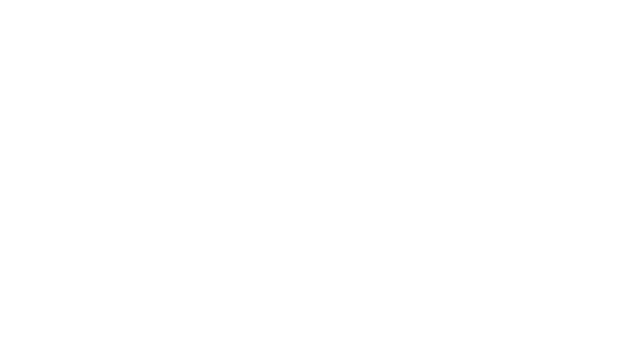
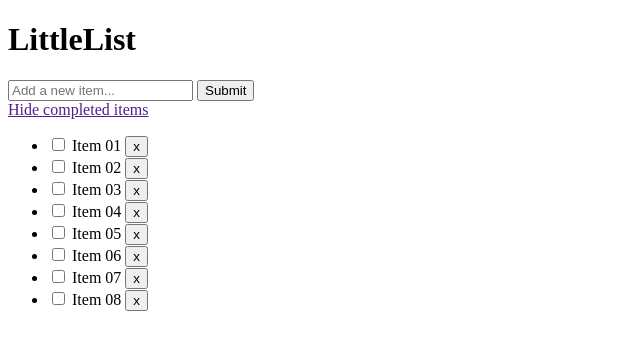
Before and after one commit to ainarela/shopping-list, a plain HTML site: page index.html in a window 1280 px wide. Shown: the whole page, without its empty margins (0-640 px from the left). Drawn offline with Linux system fonts and the light colour scheme.

Commit message:
Added HTML

```diff
--- a/index.html
+++ b/index.html
@@ -6,6 +6,57 @@
 </head>
 <body>
 
+<div class="wrapper">
+	<h1 class="app-name">LittleList</h1>
+	<form class="new-item">
+		<input type="text" placeholder="Add a new item..." class="new-item__text">
+		<input type="submit" class="new-item__submit">
+	</form>
+	<a href="" class="hide-show-button">Hide completed items</a>
+	<ul class="list">
+		<li class="list__item">
+			<input type="checkbox" class="list__item-checkbox" name="cb01">
+			<label for="cb01" class="list__item-name">Item 01</label>
+			<button class="delete-item">x</button>
+		</li>
+		<li class="list__item">
+			<input type="checkbox" class="list__item-checkbox" name="cb02">
+			<label for="cb02" class="list__item-name">Item 02</label>
+			<button class="delete-item">x</button>
+		</li>
+		<li class="list__item">
+			<input type="checkbox" class="list__item-checkbox" name="cb03">
+			<label for="cb03" class="list__item-name">Item 03</label>
+			<button class="delete-item">x</button>
+		</li>
+		<li class="list__item">
+			<input type="checkbox" class="list__item-checkbox" name="cb04">
+			<label for="cb04" class="list__item-name">Item 04</label>
+			<button class="delete-item">x</button>
+		</li>
+		<li class="list__item">
+			<input type="checkbox" class="list__item-checkbox" name="cb05">
+			<label for="cb05" class="list__item-name">Item 05</label>
+			<button class="delete-item">x</button>
+		</li>
+		<li class="list__item">
+			<input type="checkbox" class="list__item-checkbox" name="cb06">
+			<label for="cb06" class="list__item-name">Item 06</label>
+			<button class="delete-item">x</button>
+		</li>
+		<li class="list__item">
+			<input type="checkbox" class="list__item-checkbox" name="cb07">
+			<label for="cb07" class="list__item-name">Item 07</label>
+			<button class="delete-item">x</button>
+		</li>
+		<li class="list__item">
+			<input type="checkbox" class="list__item-checkbox" name="cb08">
+			<label for="cb08" class="list__item-name">Item 08</label>
+			<button class="delete-item">x</button>
+		</li>
+	</ul>
+</div>
+
 
 
 </body>
```
